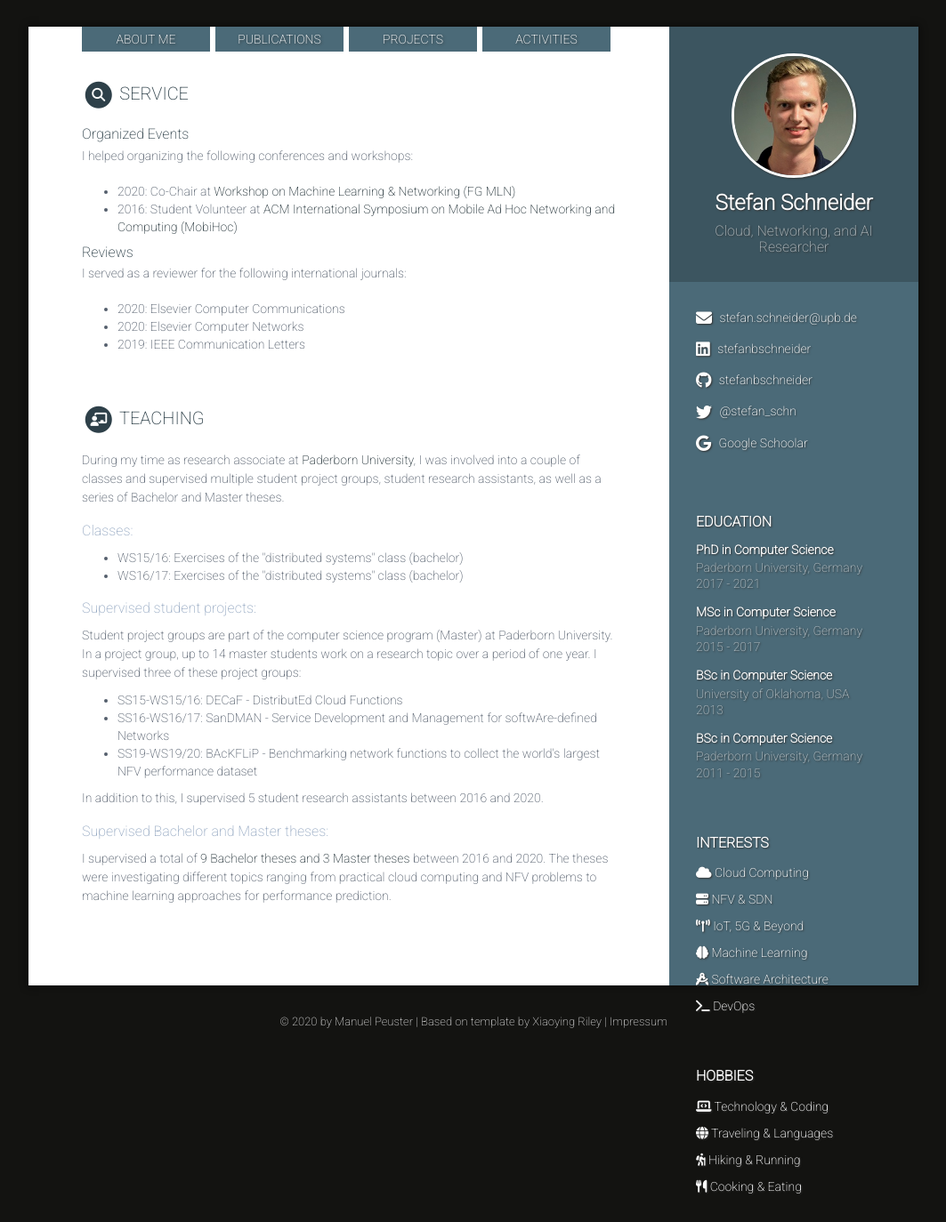
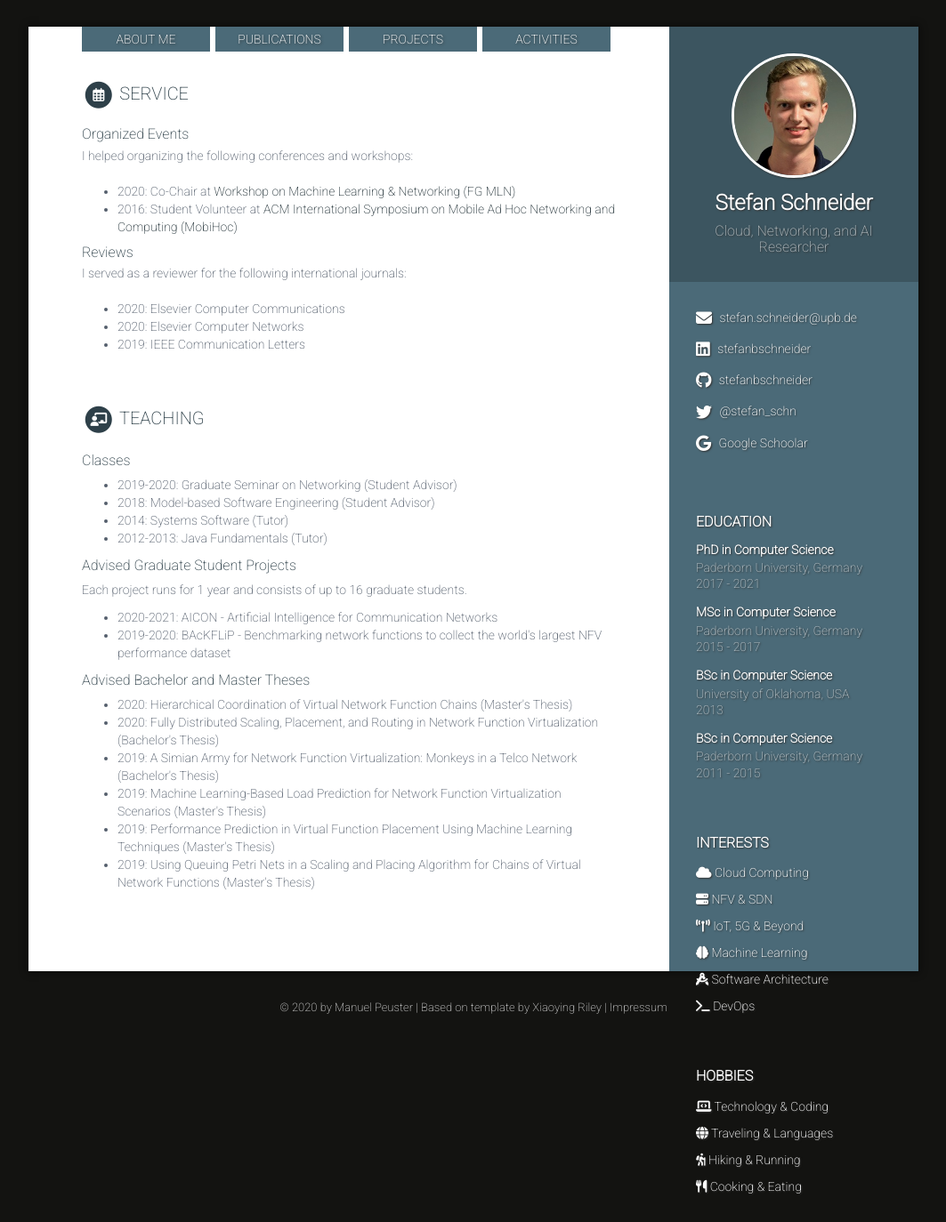
Before and after one commit to stefanbschneider/stefanbschneider.github.io, a Jekyll site: the page built from activities.html, in a window 1280 px wide. Shown: the whole page at 89% size, without its empty margins (108-1171 px from the left). Built offline with Jekyll 4.4.1, drawn with Linux system fonts in a browser that asks for light colours; nearby versions of some CDN libraries.

Commit message:
added teaching

```diff
--- a/_includes/service.html
+++ b/_includes/service.html
@@ -3,7 +3,7 @@
   <h2 class="section-title">
     <span class="fa-stack fa-xs">
       <i class="fas fa-circle fa-stack-2x"></i>
-      <i class="fas fa-search fa-stack-1x fa-inverse"></i>
+      <i class="far fa-calendar-alt fa-stack-1x fa-inverse"></i>
     </span>
     Service
   </h2>
--- a/_includes/teaching.html
+++ b/_includes/teaching.html
@@ -8,29 +8,30 @@
     Teaching
   </h2>
 
-  <div class="intro">
-      <p>During my time as research associate at <a href="https://cs.uni-paderborn.de/cn/" target="_blank">Paderborn University</a>,
-        I was involved into a couple of classes and supervised multiple student project groups, student research assistants, as well as a series of Bachelor and Master theses.</p>
-        <div class="teaching-subheader">Classes:</div>
-        <ul>
-            <li>WS15/16: Exercises of the "distributed systems" class (bachelor)</li>
-            <li>WS16/17: Exercises of the "distributed systems" class (bachelor)</li>
-        </ul>
-        <div class="teaching-subheader">Supervised student projects:</div>
-        <p>Student project groups are part of the computer science program (Master) at Paderborn University. In a project group, up
-            to 14 master students work on a research topic over a period of one year. I supervised three of these project groups:</p>
-        <ul>
-            <li>SS15-WS15/16: DECaF - DistributEd Cloud Functions </li>
-            <li>SS16-WS16/17: SanDMAN - Service Development and Management for softwAre-defined Networks</li>
-            <li>SS19-WS19/20: BAcKFLiP - Benchmarking network functions to collect the world's largest NFV performance dataset</li>
-        </ul>
+	<div class="subsection-title">Classes</div>
+	<ul>
+		<li>2019-2020: Graduate Seminar on Networking (Student Advisor)</li>
+		<li>2018: Model-based Software Engineering (Student Advisor)</li>
+		<li>2014: Systems Software (Tutor)</li>
+		<li>2012-2013: Java Fundamentals (Tutor)</li>
+	</ul>
 
-        <p>In addition to this, I supervised 5 student research assistants between 2016 and 2020.</p>
-        <div class="teaching-subheader">Supervised Bachelor and Master theses:</div>
-        <p>I supervised a total of <a href="https://www.uni-paderborn.de/person/13271/" target="_blank">9 Bachelor theses and 3 Master theses</a> between 2016 and 2020. The theses were investigating different topics
-        ranging from practical cloud computing and NFV problems to machine learning approaches for performance prediction.
-        </p>
-  </div><!--//intro-->
+	<div class="subsection-title">Advised Graduate Student Projects</div>
+	<p>Each project runs for 1 year and consists of up to 16 graduate students.</p>
+	<ul>
+		<li>2020-2021: AICON - Artificial Intelligence for Communication Networks</li>
+		<li>2019-2020: BAcKFLiP - Benchmarking network functions to collect the world's largest NFV performance dataset</li>
+	</ul>
+
+	<div class="subsection-title">Advised Bachelor and Master Theses</div>
+	<ul>
+		<li>2020: Hierarchical Coordination of Virtual Network Function Chains (Master's Thesis)</li>
+		<li>2020: Fully Distributed Scaling, Placement, and Routing in Network Function Virtualization (Bachelor's Thesis)</li>
+		<li>2019: A Simian Army for Network Function Virtualization: Monkeys in a Telco Network (Bachelor's Thesis)</li>
+		<li>2019: Machine Learning-Based Load Prediction for Network Function Virtualization Scenarios (Master's Thesis)</li>
+		<li>2019: Performance Prediction in Virtual Function Placement Using Machine Learning Techniques (Master's Thesis)</li>
+		<li>2019: Using Queuing Petri Nets in a Scaling and Placing Algorithm for Chains of Virtual Network Functions (Master's Thesis)</li>
+	</ul>
 
 
 </section><!--//section-->
```
